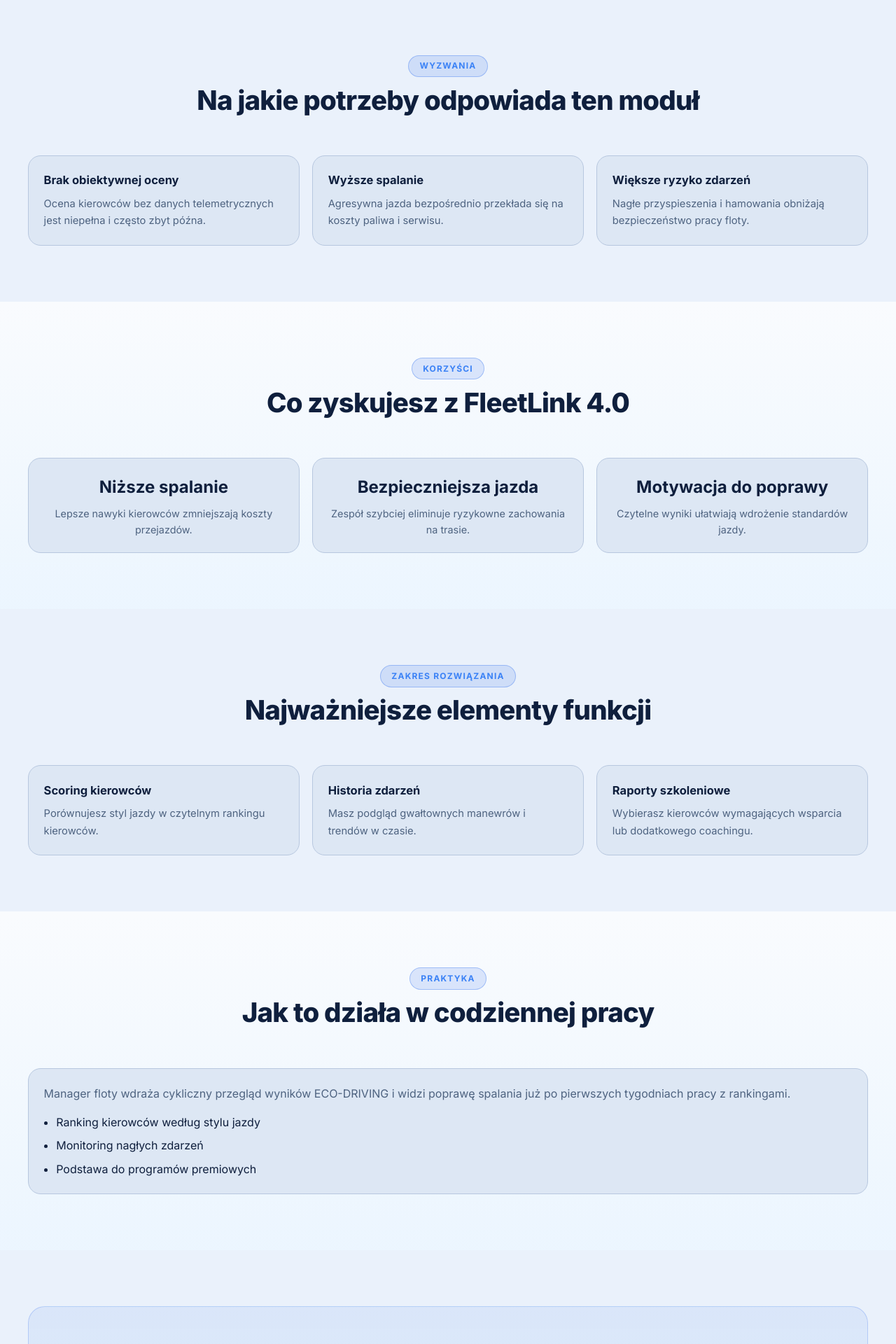
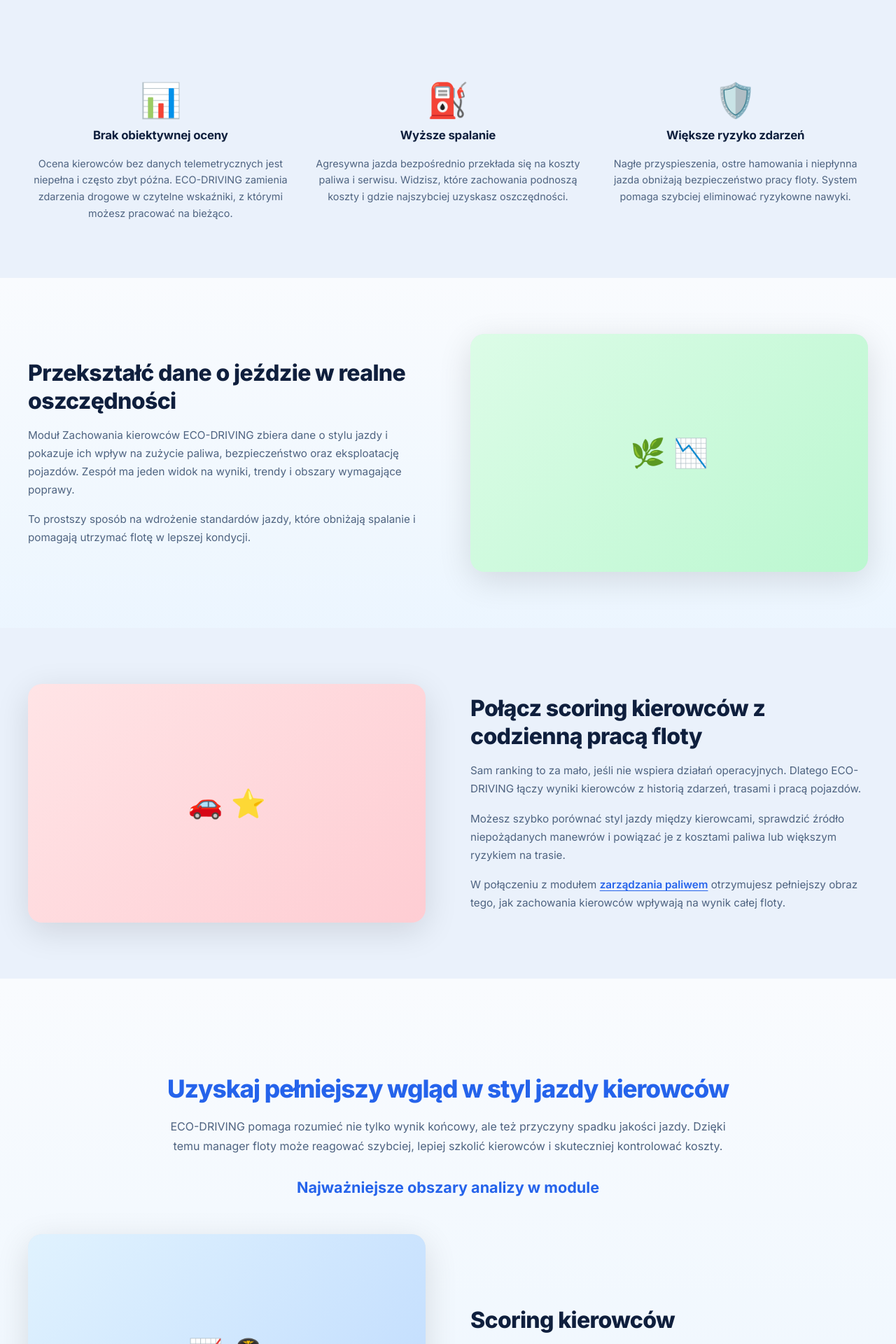
Before and after one commit to piotrlewicki26/Strona-FleetLink-4.0-, a PHP site: page /system-gps/eco-driving in a window 1280 px wide. Shown: the part 741-2661 px from the top of the page at 70% size. Run offline with PHP 8.4, Linux system fonts and the light colour scheme.

Commit message:
Rebuild eco-driving page layout
Co-authored-by: piotrlewicki26 <262876360+piotrlewicki26@users.noreply.github.com>

```diff
--- a/public/system-gps/eco-driving/index.php
+++ b/public/system-gps/eco-driving/index.php
@@ -110,60 +110,134 @@
 
     <section class="section">
         <div class="section-inner">
-            <div class="section-head fade-up">
-                <span class="section-tag">Wyzwania</span>
-                <h2>Na jakie potrzeby odpowiada ten moduł</h2>
-            </div>
-            <div class="industry-content-grid">
-                <article class="industry-info-card fade-in"><h3>Brak obiektywnej oceny</h3><p>Ocena kierowców bez danych telemetrycznych jest niepełna i często zbyt późna.</p></article>
-                <article class="industry-info-card fade-in"><h3>Wyższe spalanie</h3><p>Agresywna jazda bezpośrednio przekłada się na koszty paliwa i serwisu.</p></article>
-                <article class="industry-info-card fade-in"><h3>Większe ryzyko zdarzeń</h3><p>Nagłe przyspieszenia i hamowania obniżają bezpieczeństwo pracy floty.</p></article>
+            <div class="fuel-icon-grid">
+                <article class="fuel-icon-card fade-in">
+                    <span class="fic-icon">📊</span>
+                    <h3>Brak obiektywnej oceny</h3>
+                    <p>Ocena kierowców bez danych telemetrycznych jest niepełna i często zbyt późna. ECO-DRIVING zamienia zdarzenia drogowe w czytelne wskaźniki, z którymi możesz pracować na bieżąco.</p>
+                </article>
+                <article class="fuel-icon-card fade-in">
+                    <span class="fic-icon">⛽</span>
+                    <h3>Wyższe spalanie</h3>
+                    <p>Agresywna jazda bezpośrednio przekłada się na koszty paliwa i serwisu. Widzisz, które zachowania podnoszą koszty i gdzie najszybciej uzyskasz oszczędności.</p>
+                </article>
+                <article class="fuel-icon-card fade-in">
+                    <span class="fic-icon">🛡️</span>
+                    <h3>Większe ryzyko zdarzeń</h3>
+                    <p>Nagłe przyspieszenia, ostre hamowania i niepłynna jazda obniżają bezpieczeństwo pracy floty. System pomaga szybciej eliminować ryzykowne nawyki.</p>
+                </article>
             </div>
         </div>
     </section>
 
     <section class="section section-soft">
         <div class="section-inner">
-            <div class="section-head fade-up">
-                <span class="section-tag">Korzyści</span>
-                <h2>Co zyskujesz z FleetLink 4.0</h2>
-            </div>
-            <div class="industry-benefits-grid">
-                <article class="industry-benefit-card fade-in"><strong>Niższe spalanie</strong><span>Lepsze nawyki kierowców zmniejszają koszty przejazdów.</span></article>
-                <article class="industry-benefit-card fade-in"><strong>Bezpieczniejsza jazda</strong><span>Zespół szybciej eliminuje ryzykowne zachowania na trasie.</span></article>
-                <article class="industry-benefit-card fade-in"><strong>Motywacja do poprawy</strong><span>Czytelne wyniki ułatwiają wdrożenie standardów jazdy.</span></article>
+            <div class="fuel-split fade-in">
+                <div class="fuel-split__text">
+                    <h2>Przekształć dane o jeździe w realne oszczędności</h2>
+                    <p>Moduł Zachowania kierowców ECO-DRIVING zbiera dane o stylu jazdy i pokazuje ich wpływ na zużycie paliwa, bezpieczeństwo oraz eksploatację pojazdów. Zespół ma jeden widok na wyniki, trendy i obszary wymagające poprawy.</p>
+                    <p>To prostszy sposób na wdrożenie standardów jazdy, które obniżają spalanie i pomagają utrzymać flotę w lepszej kondycji.</p>
+                </div>
+                <div class="fuel-split__img">
+                    <div class="fuel-mock fuel-mock--green">🌿 📉</div>
+                </div>
             </div>
         </div>
     </section>
 
     <section class="section">
         <div class="section-inner">
-            <div class="section-head fade-up">
-                <span class="section-tag">Zakres rozwiązania</span>
-                <h2>Najważniejsze elementy funkcji</h2>
-            </div>
-            <div class="industry-content-grid">
-                <article class="industry-info-card fade-in"><h3>Scoring kierowców</h3><p>Porównujesz styl jazdy w czytelnym rankingu kierowców.</p></article>
-                <article class="industry-info-card fade-in"><h3>Historia zdarzeń</h3><p>Masz podgląd gwałtownych manewrów i trendów w czasie.</p></article>
-                <article class="industry-info-card fade-in"><h3>Raporty szkoleniowe</h3><p>Wybierasz kierowców wymagających wsparcia lub dodatkowego coachingu.</p></article>
+            <div class="fuel-split fuel-split--reverse fade-in">
+                <div class="fuel-split__text">
+                    <h2>Połącz scoring kierowców z codzienną pracą floty</h2>
+                    <p>Sam ranking to za mało, jeśli nie wspiera działań operacyjnych. Dlatego ECO-DRIVING łączy wyniki kierowców z historią zdarzeń, trasami i pracą pojazdów.</p>
+                    <p>Możesz szybko porównać styl jazdy między kierowcami, sprawdzić źródło niepożądanych manewrów i powiązać je z kosztami paliwa lub większym ryzykiem na trasie.</p>
+                    <p>W połączeniu z modułem <a href="/system-gps/zarzadzanie-paliwem" class="fuel-link">zarządzania paliwem</a> otrzymujesz pełniejszy obraz tego, jak zachowania kierowców wpływają na wynik całej floty.</p>
+                </div>
+                <div class="fuel-split__img">
+                    <div class="fuel-mock fuel-mock--salmon">🚗 ⭐</div>
+                </div>
             </div>
         </div>
     </section>
 
     <section class="section section-soft">
         <div class="section-inner">
-            <div class="section-head fade-up">
-                <span class="section-tag">Praktyka</span>
-                <h2>Jak to działa w codziennej pracy</h2>
+            <div class="fuel-deep fade-up">
+                <h2>Uzyskaj pełniejszy wgląd w styl jazdy kierowców</h2>
+                <p>ECO-DRIVING pomaga rozumieć nie tylko wynik końcowy, ale też przyczyny spadku jakości jazdy. Dzięki temu manager floty może reagować szybciej, lepiej szkolić kierowców i skuteczniej kontrolować koszty.</p>
+                <span class="fuel-deep__subheading">Najważniejsze obszary analizy w module</span>
             </div>
-            <article class="industry-case-box fade-in">
-                <p>Manager floty wdraża cykliczny przegląd wyników ECO-DRIVING i widzi poprawę spalania już po pierwszych tygodniach pracy z rankingami.</p>
-                <ul class="industry-case-points">
-                    <li>Ranking kierowców według stylu jazdy</li>
-                    <li>Monitoring nagłych zdarzeń</li>
-                    <li>Podstawa do programów premiowych</li>
-                </ul>
-            </article>
+
+            <div class="fuel-split fade-in" style="margin-bottom:4rem;">
+                <div class="fuel-split__img">
+                    <div class="fuel-mock">📈 👨‍✈️</div>
+                </div>
+                <div class="fuel-split__text">
+                    <h2>Scoring kierowców</h2>
+                    <p>Porównujesz styl jazdy w czytelnym rankingu kierowców. Widzisz, kto utrzymuje właściwe standardy, a kto wymaga szybkiej reakcji lub dodatkowego wsparcia.</p>
+                </div>
+            </div>
+        </div>
+    </section>
+
+    <section class="section">
+        <div class="section-inner" style="display:flex;flex-direction:column;gap:4.5rem;">
+            <div class="fuel-split fade-in">
+                <div class="fuel-split__text">
+                    <h2>Historia zdarzeń drogowych</h2>
+                    <p>Masz podgląd gwałtownych manewrów i trendów w czasie. System pokazuje momenty ostrego hamowania, nagłych przyspieszeń i innych zdarzeń, które wpływają na bezpieczeństwo oraz kulturę jazdy.</p>
+                </div>
+                <div class="fuel-split__img">
+                    <div class="fuel-mock fuel-mock--green">🛣️ ⚠️</div>
+                </div>
+            </div>
+
+            <div class="fuel-split fuel-split--reverse fade-in">
+                <div class="fuel-split__text">
+                    <h2>Raporty szkoleniowe i coaching</h2>
+                    <p>Wybierasz kierowców wymagających wsparcia lub dodatkowego coachingu. Jasne raporty ułatwiają rozmowy rozwojowe, wdrażanie procedur i monitorowanie poprawy po szkoleniu.</p>
+                </div>
+                <div class="fuel-split__img">
+                    <div class="fuel-mock fuel-mock--salmon">🧑‍🏫 📋</div>
+                </div>
+            </div>
+
+            <div class="fuel-split fade-in">
+                <div class="fuel-split__text">
+                    <h2>Wpływ stylu jazdy na spalanie</h2>
+                    <p>Lepsze nawyki kierowców zmniejszają koszty przejazdów. Dzięki zestawieniu wyników ECO-DRIVING z danymi operacyjnymi szybciej wykrywasz zależność między zachowaniem za kierownicą a realnym zużyciem paliwa.</p>
+                </div>
+                <div class="fuel-split__img">
+                    <div class="fuel-mock fuel-mock--green">⛽ 📉</div>
+                </div>
+            </div>
+        </div>
+    </section>
+
+    <section class="section section-soft">
+        <div class="section-inner" style="display:flex;flex-direction:column;gap:4.5rem;">
+            <div class="fuel-split fuel-split--reverse fade-in">
+                <div class="fuel-split__text">
+                    <h2>Buduj motywację i programy premiowe</h2>
+                    <p>Czytelne wyniki ułatwiają wdrożenie standardów jazdy i tworzenie programów premiowych. Manager floty może nagradzać poprawę oraz utrwalać najlepsze praktyki w całym zespole.</p>
+                    <p>To także praktyczne wsparcie do cyklicznych przeglądów wyników i rozmów z kierowcami opartych na danych, a nie na domysłach.</p>
+                </div>
+                <div class="fuel-split__img">
+                    <div class="fuel-mock fuel-mock--salmon">🏆 🚦</div>
+                </div>
+            </div>
+
+            <div class="fuel-split fade-in">
+                <div class="fuel-split__text">
+                    <h2>Bezpieczniejsza jazda i mniejsze zużycie floty</h2>
+                    <p>Zespół szybciej eliminuje ryzykowne zachowania na trasie, co poprawia bezpieczeństwo i ogranicza przeciążenie pojazdów. Płynniejsza jazda przekłada się na niższe koszty eksploatacji i lepszą trwałość auta.</p>
+                    <p>W efekcie ECO-DRIVING wspiera zarówno oszczędności, jak i stabilniejszą organizację pracy floty.</p>
+                </div>
+                <div class="fuel-split__img">
+                    <div class="fuel-mock fuel-mock--green">🛡️ 🚚</div>
+                </div>
+            </div>
         </div>
     </section>
 
```
Also changed, not shown: public/system-gps/eco-driving/index.html (+109 -35 lines).
